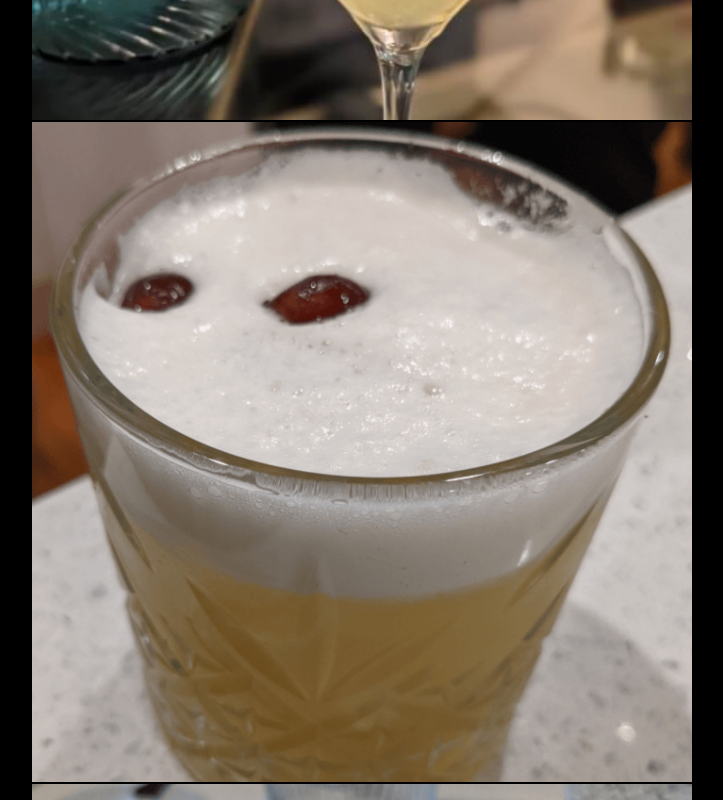
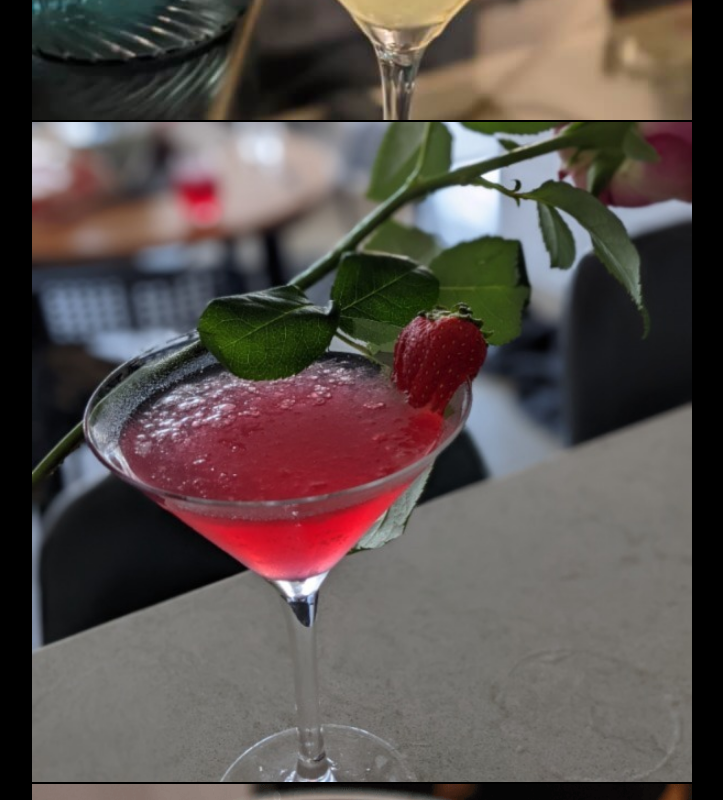
Before and after one commit to ESedrak/cocktail-list, a React (Create React App) app: page / in a window 1280 px wide. Shown: the part 1420-2220 px from the top of the page, without its empty margins (278-1001 px from the left). Built offline with nearby package versions, Linux system fonts and the light colour scheme; a web font is replaced by a local one.

Commit message:
upload new img for screamB

```diff
--- a/src/barOfLiz/ScreamingB.js
+++ b/src/barOfLiz/ScreamingB.js
@@ -1,14 +1,15 @@
 import React from "react";
+import screamImg from "../images/screamingBitch.jpg";
 
 function ScreamingB() {
   return (
     <div className="ScreamingB">
       <section className="Cocktail-one">
-        {/* <img
+        <img
           className="Cocktail-image-drink"
           src={screamImg}
           alt="Screaming B cocktail"
-        /> */}
+        />
         <div className="Cocktail-image-overlay">
           <h2 className="Cocktail-drink-name">Screaming Bitch</h2>
           <div className="Cocktail-process">
```
Also changed, not shown: src/images/screamingBitch.jpg (added).
